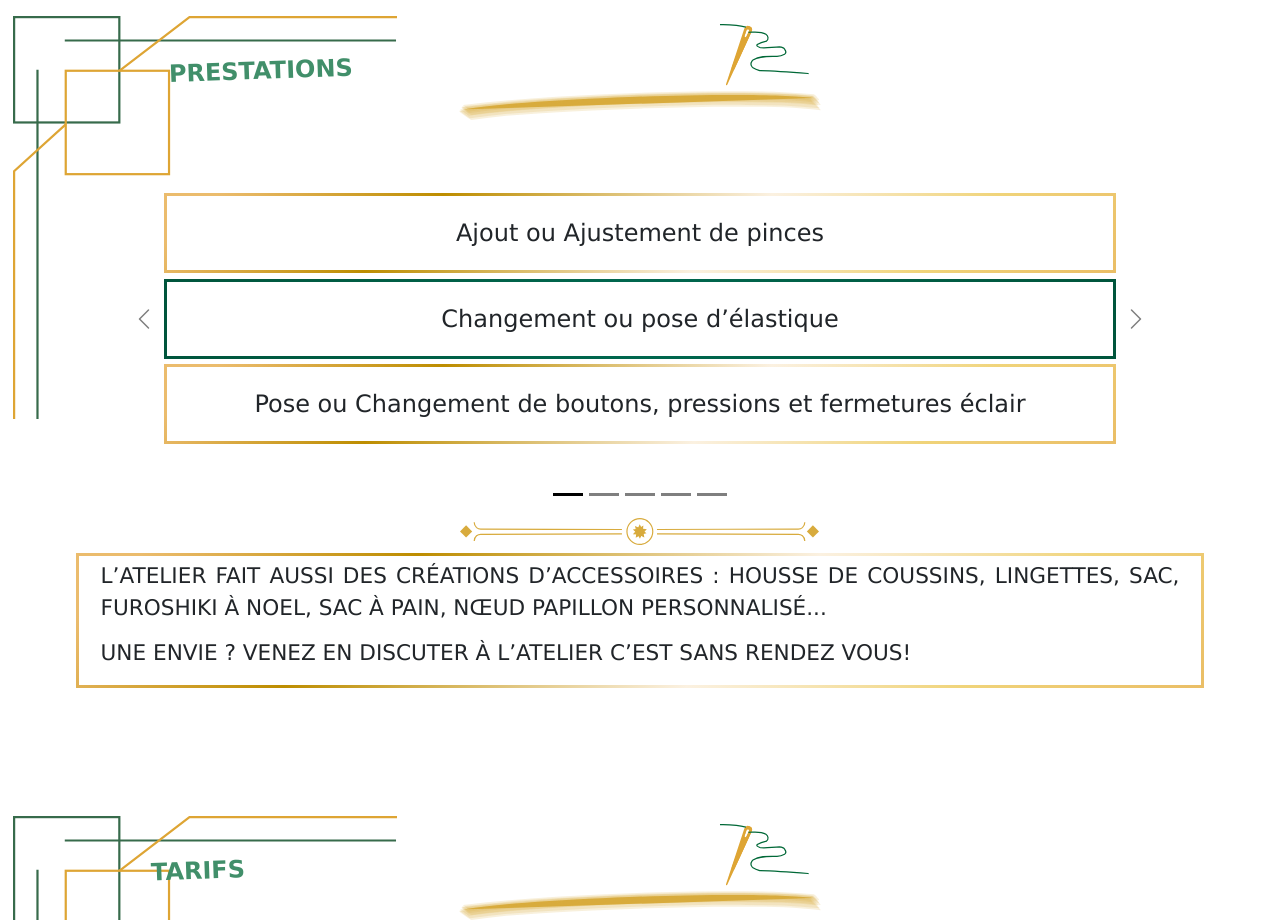
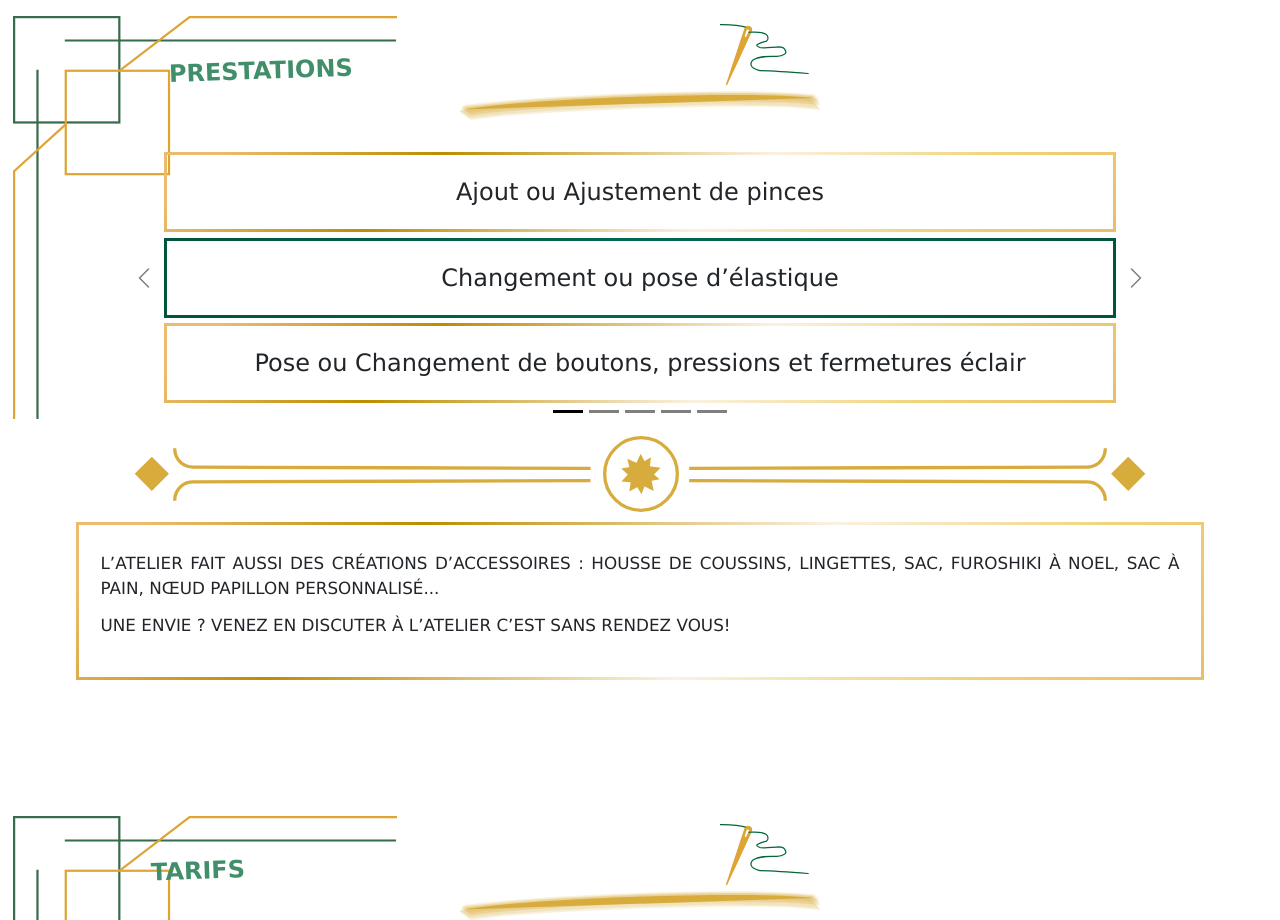
Before and after one commit to AnthoFor/cluc, a plain HTML site: page index.html in a window 1280 px wide. Shown: the part 880-1800 px from the top of the page. Drawn offline with Linux system fonts and the light colour scheme.

Commit message:
test lastPrestaFrame

```diff
--- a/assets/css/style.css
+++ b/assets/css/style.css
@@ -252,7 +252,7 @@ transform: translate(20%, 80%) rotate(-2deg);
 
 #carouselPrestations {
     width: 90%;
-    flex-grow: 3;
+    /* flex-grow: 1; */
 }
 .carrouselPrestationCSS {
     display: flex;
@@ -265,10 +265,10 @@ transform: translate(20%, 80%) rotate(-2deg);
     width: unset !important;
 }
 #lastPrestaFrame {
-    flex-grow: 2;
+    flex-grow: 1;
     padding: 22px;
     margin-top: 1vh;
-    margin-bottom: 3vh;
+    margin-bottom: 4vh;
     display: flex;
     flex-direction: column;
     justify-content: center;
@@ -276,5 +276,5 @@ transform: translate(20%, 80%) rotate(-2deg);
 #lastPrestaFrame > p {
     text-align: justify;
     text-transform: uppercase;
-    font-size: clamp(0.3rem, 3cqw, 1.8rem);
+    font-size: clamp(0.2rem, 2.7cqw, 1.4rem);
 }
```
